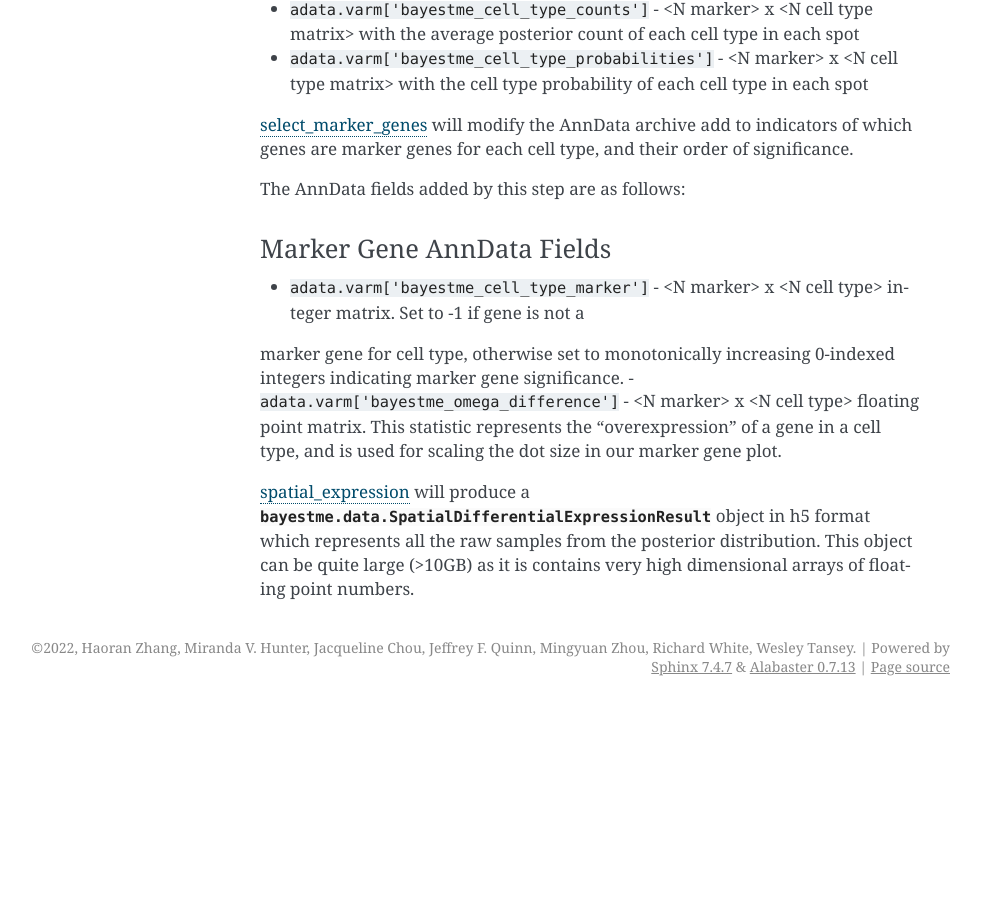
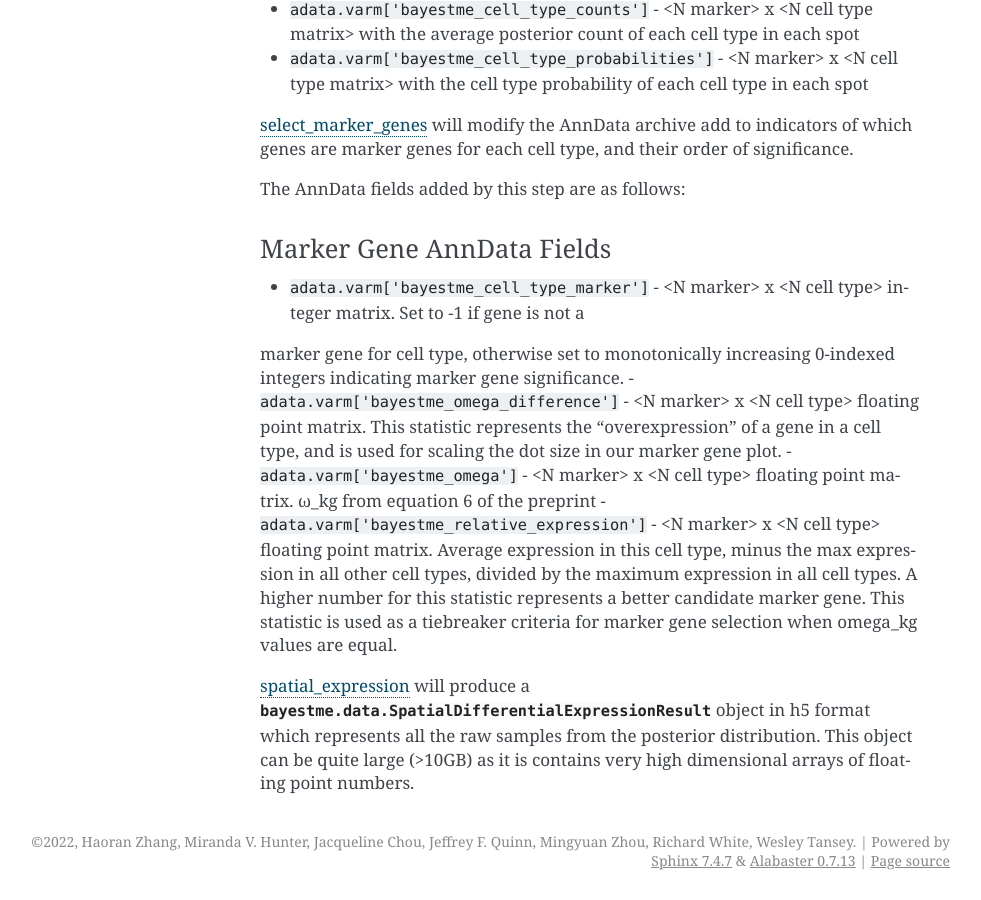
Before and after one commit to tansey-lab/bayestme, a Sphinx documentation site: the page built from docs/data_format.rst, in a window 1280 px wide and 900 px high, scrolled down 1517 px. Shown: the whole window, without its empty margins (160-1141 px from the left). Built offline with Sphinx 7.4.7, drawn with Linux system fonts in a browser that asks for light colours; before the commit the page ends 2223 px from its top, so only the background shows below that.

Commit message:
in progress

```diff
--- a/docs/data_format.rst
+++ b/docs/data_format.rst
@@ -69,6 +69,13 @@ marker gene for cell type, otherwise set to monotonically increasing 0-indexed i
 significance.
 - ``adata.varm['bayestme_omega_difference']`` - <N marker> x <N cell type> floating point matrix. This statistic
 represents the "overexpression" of a gene in a cell type, and is used for scaling the dot size in our marker gene plot.
+- ``adata.varm['bayestme_omega']`` - <N marker> x <N cell type> floating point matrix.
+ω_kg from equation 6 of the preprint
+- ``adata.varm['bayestme_relative_expression']`` - <N marker> x <N cell type> floating point matrix. Average expression
+in this cell type, minus the max expression in all other cell types, divided by the maximum expression in all
+cell types. A higher number for this statistic represents a better candidate marker gene. This statistic is used as
+a tiebreaker criteria for marker gene selection when omega_kg values are equal.
+
 
 :ref:`spatial_expression <cli_spatial_expression>` will produce a :py:class:`bayestme.data.SpatialDifferentialExpressionResult`
 object in h5 format which represents all the raw samples from the posterior distribution.
```
Also changed, not shown: 2 other files.
